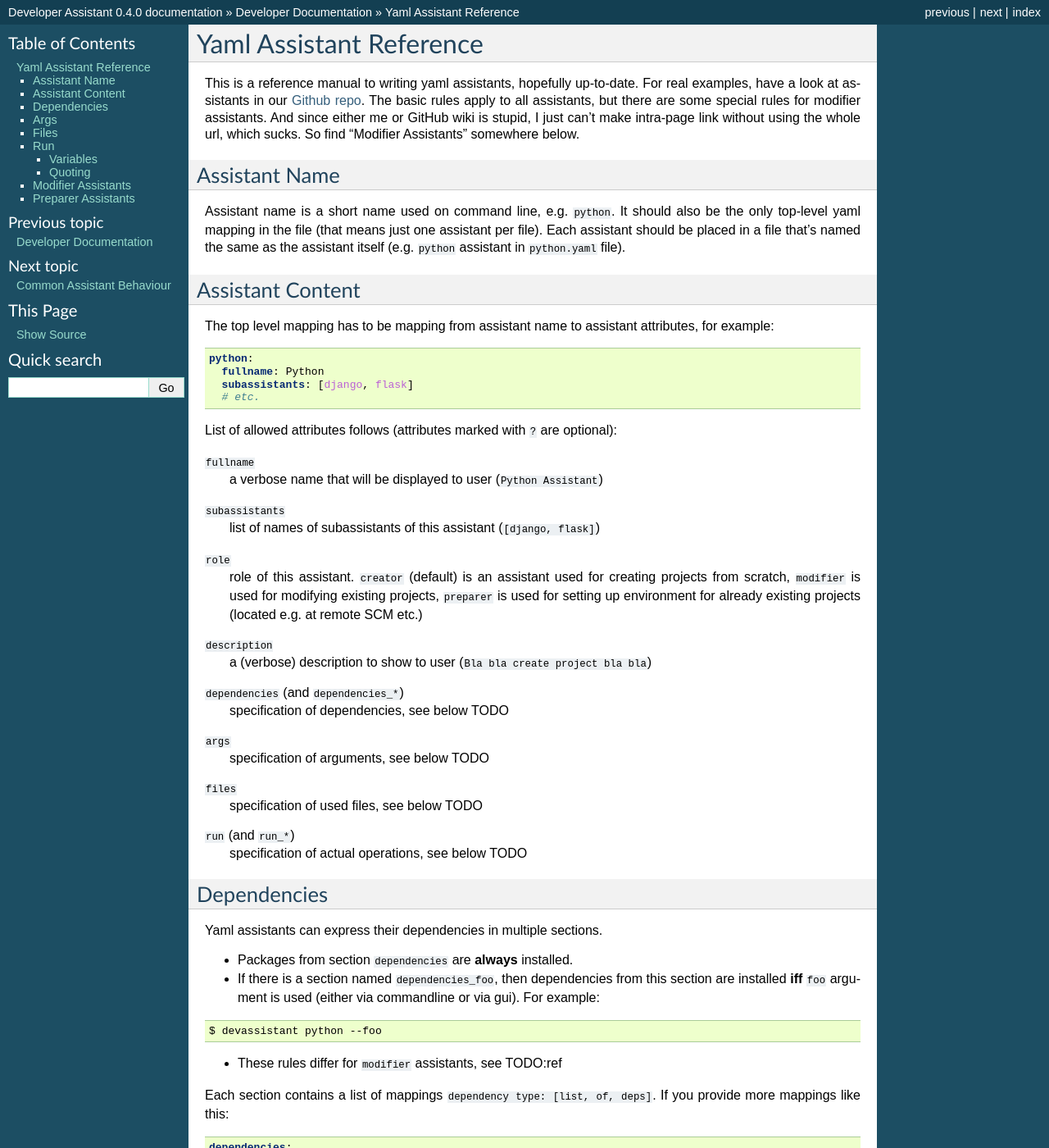
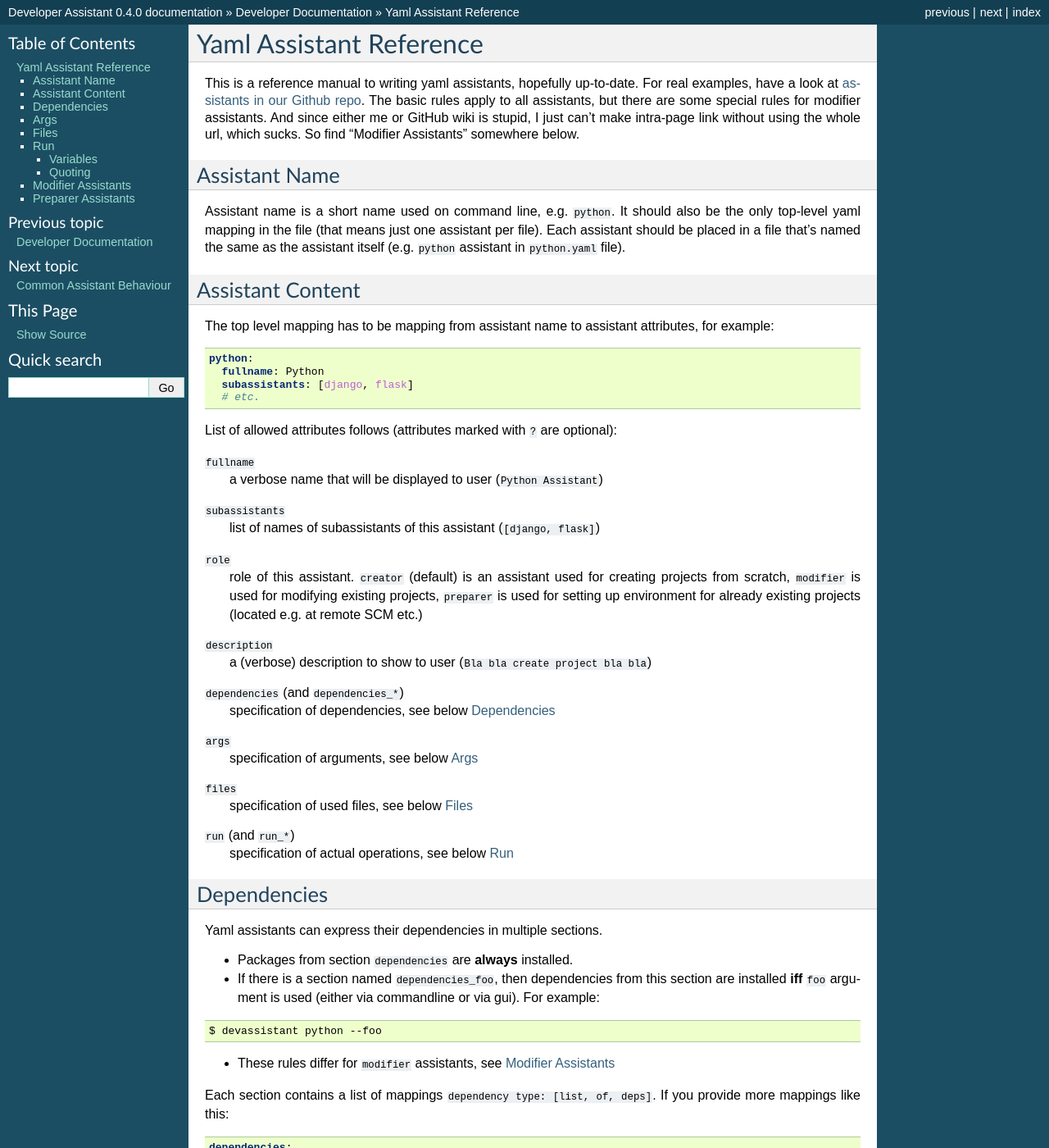
Before and after one commit to devassistant/devassistant, a Sphinx documentation site: the page built from docs/developer_documentation/yaml_assistant_reference.rst, in a window 1280 px wide and 1400 px high. Shown: the whole window at 82% size. Built offline with Sphinx 7.4.7, drawn with Linux system fonts in a browser that asks for light colours; some of the changed text lies outside the part shown.

Commit message:
Add correct hyperlinks to yaml_assistant_reference

```diff
--- a/docs/developer_documentation/common_assistant_behaviour.rst
+++ b/docs/developer_documentation/common_assistant_behaviour.rst
@@ -1,3 +1,5 @@
+.. _common_assistant_behaviour:
+
 Common Assistant Behaviour
 ==========================
 
--- a/docs/developer_documentation/yaml_assistant_reference.rst
+++ b/docs/developer_documentation/yaml_assistant_reference.rst
@@ -8,7 +6,7 @@ Yaml Assistant Reference
 ========================
 
 This is a reference manual to writing yaml assistants, hopefully
-up-to-date. For real examples, have a look at assistants in our `Github repo`__.
+up-to-date. For real examples, have a look at `assistants in our Github repo`_.
 The basic rules apply to all assistants, but there are some special
 rules for modifier assistants. And since either me or GitHub wiki is
 stupid, I just can't make intra-page link without using the whole url,
@@ -50,13 +48,13 @@ optional):
 ``description``
   a (verbose) description to show to user (``Bla bla create project bla bla``)
 ``dependencies`` (and ``dependencies_*``)
-  specification of dependencies, see below TODO
+  specification of dependencies, see below `Dependencies`_
 ``args``
-  specification of arguments, see below TODO
+  specification of arguments, see below `Args`_
 ``files``
-  specification of used files, see below TODO
+  specification of used files, see below `Files`_
 ``run`` (and ``run_*``)
-  specification of actual operations, see below TODO
+  specification of actual operations, see below `Run`_
 
 Dependencies
 ------------
@@ -71,7 +69,7 @@ Yaml assistants can express their dependencies in multiple sections.
 
    $ devassistant python --foo
 
-- These rules differ for ``modifier`` assistants, see TODO:ref
+- These rules differ for ``modifier`` assistants, see `Modifier Assistants`_
 
 Each section contains a list of mappings ``dependency type: [list, of, deps]``.
 If you provide more mappings like this:
@@ -98,7 +96,8 @@ they will be traversed and installed one by one. Supported dependency types:
    - call: self.dependencies_baz # will install dependencies from section "dependencies_baz" of this assistant
 
 ``if``, ``else``
-  conditional dependency installation. For more info on conditions, see "Run section" below TODO. For example:
+  conditional dependency installation. For more info on conditions, see "Run section"
+  below `Run`_. For example:
 
 .. code:: yaml
 
@@ -163,8 +162,8 @@ Available argument attributes:
 ``snippet``
   name of the snippet to load this argument from; any other specified attributes
   will override those from the snippet By convention, some arguments
-  should be common to all or most of the assistants. See Common Assistant
-  Behaviour TODO
+  should be common to all or most of the assistants.
+  See :ref:`common_assistant_behaviour`
 
 Files
 -----
@@ -189,7 +188,7 @@ Run
 Run sections are the essence of devassistant. They are responsible for
 preforming all the tasks and actions to set up the environment and
 the project itself. By default, section named ``run`` is invoked
-(this is a bit different for ``modifier`` assistants TODO:ref).
+(this is a bit different for ``modifier`` assistants `Modifier Assistants`_).
 If there is a section named ``run_foo`` and ``foo`` argument is used,
 then **only** ``run_foo`` is invoked. This is different from
 dependencies sections, as the default ``dependencies`` section is used
@@ -322,6 +321,7 @@ existing projects from SCM and setting up the environment according to
 set to ``preparer``
 
 .. code:: yaml
+
    custom:
      role: preparer
 
```
Also changed, not shown: other parts of docs/developer_documentation/yaml_assistant_reference.rst (+1 -3 lines).
